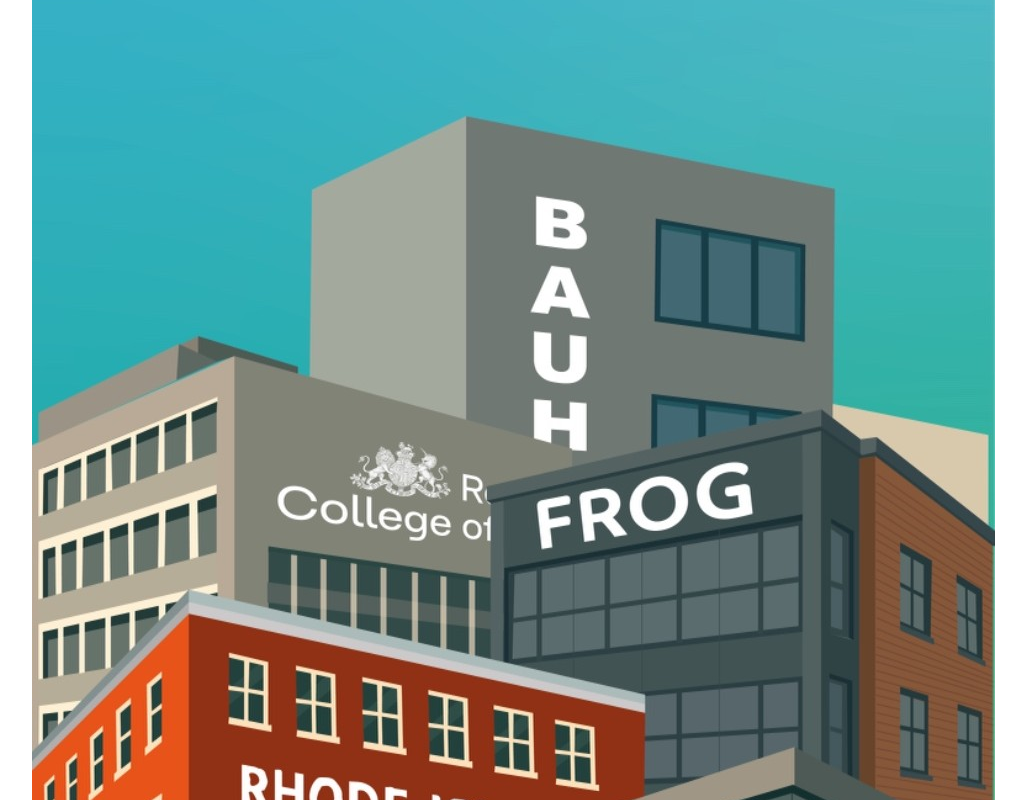
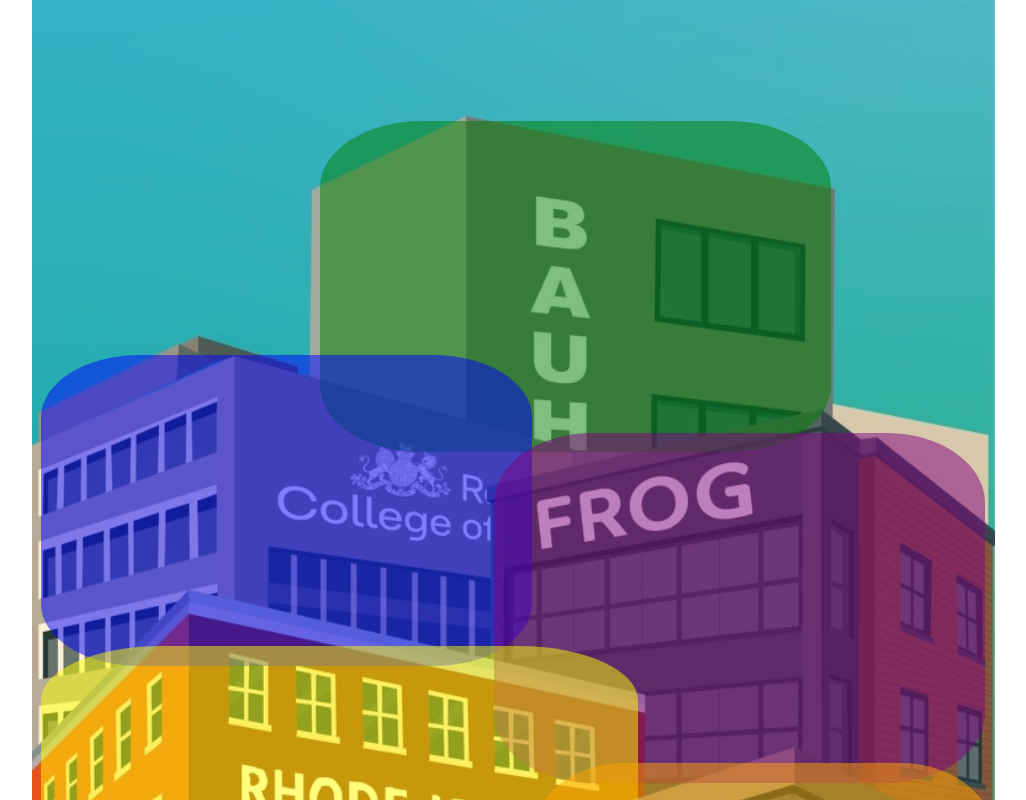
Before and after one commit to NazKuntalp/DesignLife, a React (Create React App) app: page / in a window 1280 px wide. Shown: the part 540-1340 px from the top of the page, without its empty margins (127-1153 px from the left). Built offline with nearby package versions, Linux system fonts and the light colour scheme.

Commit message:
Design Life first commit

```diff
--- a/src/InteractivePage.js
+++ b/src/InteractivePage.js
@@ -91,7 +91,7 @@
                             width: `${building.coordinates.width}%`,
                             height: `${building.coordinates.height}%`,
                             position: "absolute",
-                            //backgroundColor: building.color ? `${building.color}` : null,
+                            backgroundColor: building.color ? `${building.color}` : null,
                             zIndex: building.zIndex ? `${building.zIndex}` : null,
                             cursor: "pointer",
                             borderRadius: "20%",
```
